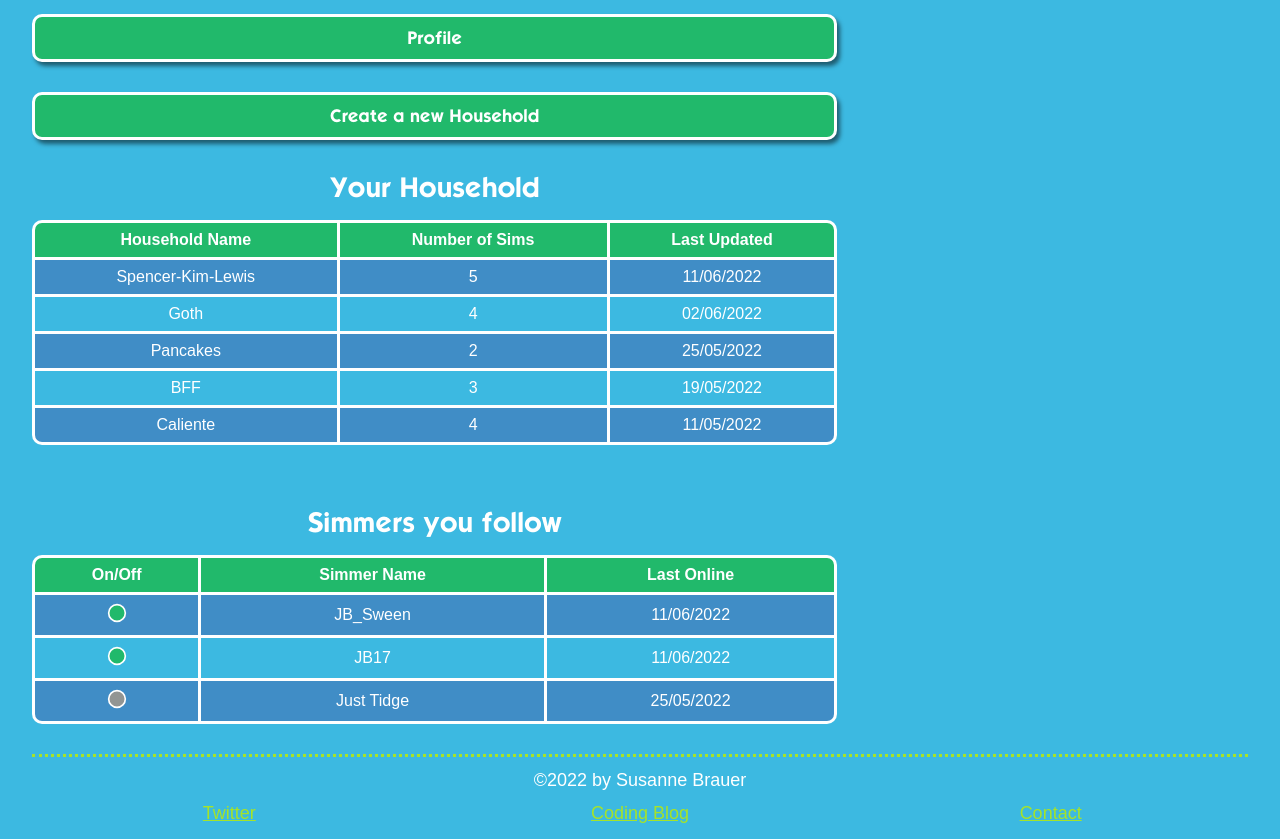
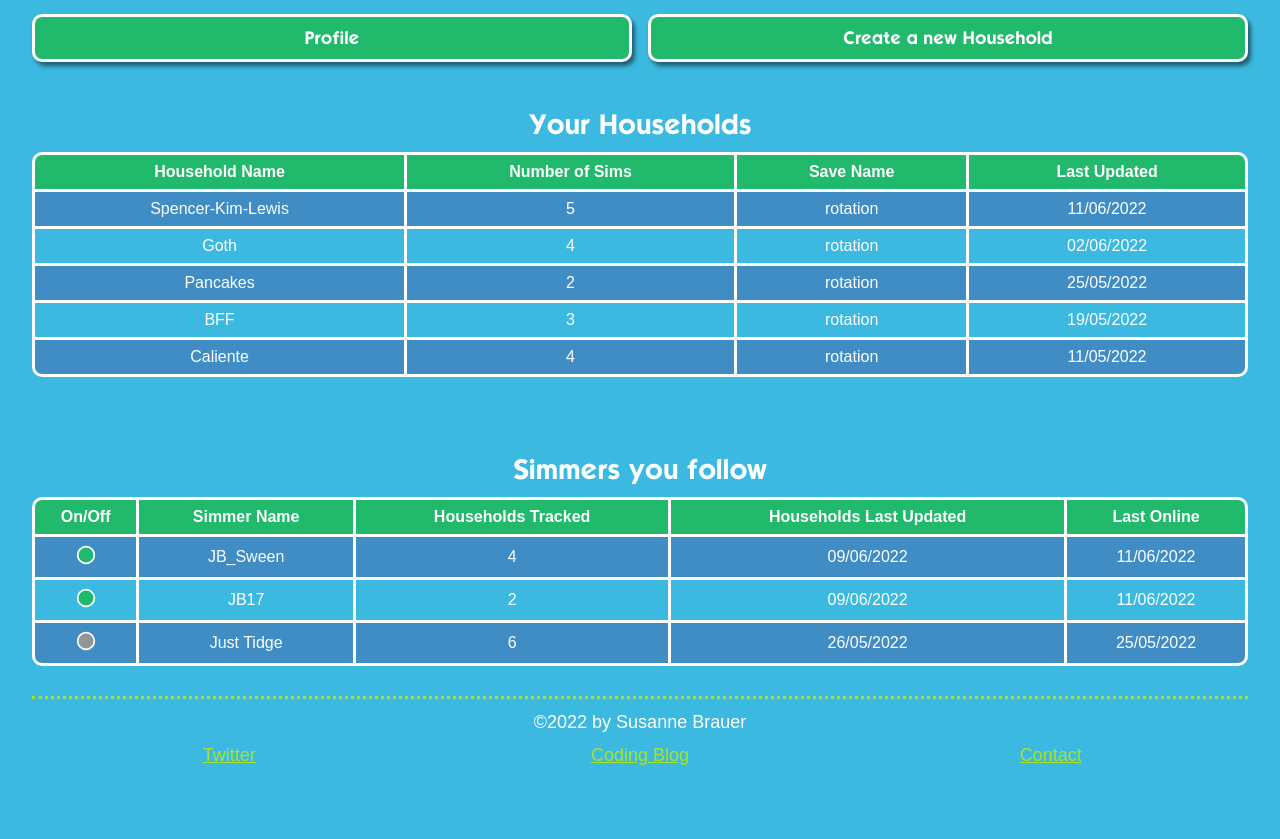
Before and after one commit to SusanneBrauer/simstracker, a plain HTML site: page dash.html in a window 1280 px wide. Shown: the part 213-1052 px from the top of the page. After the commit the page ends 994 px from the top, so only its background shows below. Drawn offline with Linux system fonts and the light colour scheme.

Commit message:
added sections to dashboard. medium and large design written but large deign needs some refinement in alignment

```diff
--- a/dash.html
+++ b/dash.html
@@ -18,7 +18,7 @@
           </div>
           <img src="images/banner.png" id="header-banner" />
           <a href="#" id="login-mobile-button"><img src="images/Icons/user-x.svg" alt=""></a>
-          <a href="#" id="login-button" class="button">Login</a>
+          <a href="#" id="login-button" class="button">Log Out</a>
         </header>
 
         <main>
@@ -27,63 +27,81 @@
           <a href="#" class="button" id="profile-button">Profile</a>
           <a href="#" class="button" id="new-household-button">Create a new Household</a>
 
-          <h2>Your Household</h2>
-          <table id="household-table">
+          <section id="household-table">
+            <h2>Your Households</h2>
+            <table>
               <tr>
                 <th>Household Name</th>
                 <th>Number of Sims</th>
+                <th class="no-mobile-column">Save Name</th>
                 <th>Last Updated</th>
               </tr>
               <tr>
                 <td>Spencer-Kim-Lewis</td>
                 <td>5</td>
+                <td class="no-mobile-column">rotation</td>
                 <td>11/06/2022</td>
               </tr>
               <tr>
                 <td>Goth</td>
                 <td>4</td>
+                <td class="no-mobile-column">rotation</td>
                 <td>02/06/2022</td>
               </tr>
               <tr>
                 <td>Pancakes</td>
                 <td>2</td>
+                <td class="no-mobile-column">rotation</td>
                 <td>25/05/2022</td>
               </tr>
               <tr>
                 <td>BFF</td>
                 <td>3</td>
+                <td class="no-mobile-column">rotation</td>
                 <td>19/05/2022</td>
               </tr>
               <tr>
                 <td>Caliente</td>
                 <td>4</td>
+                <td class="no-mobile-column">rotation</td>
                 <td>11/05/2022</td>
               </tr>
             </table>
+          </section>
 
+          <section id="simmer-table">
             <h2>Simmers you follow</h2>
-          <table id="simmer-table">
+            <table>
               <tr>
                 <th>On/Off</th>
                 <th>Simmer Name</th>
+                <th class="no-mobile-column">Households Tracked</th>
+                <th class="no-mobile-column">Households Last Updated</th>
                 <th>Last Online</th>
                 <tr>
                   <td><img src="images/Icons/circle-on.svg" alt=""></td>
                   <td>JB_Sween</td>
+                  <td class="no-mobile-column">4</td>
+                  <td class="no-mobile-column">09/06/2022</td>
                   <td>11/06/2022</td>
                 </tr>
                 <tr>
                   <td><img src="images/Icons/circle-on.svg" alt=""></td>
                   <td>JB17</td>
+                  <td class="no-mobile-column">2</td>
+                  <td class="no-mobile-column">09/06/2022</td>
                   <td>11/06/2022</td>
                 </tr>
                 <tr>
                   <td><img src="images/Icons/circle-off.svg" alt=""></td>
                   <td>Just Tidge</td>
+                  <td class="no-mobile-column">6</td>
+                  <td class="no-mobile-column">26/05/2022</td>
                   <td>25/05/2022</td>
                 </tr>
               </tr>
             </table>
+          </section>
         </main>
         <footer>
           <p>&copy;2022 by Susanne Brauer</p>
--- a/styles.css
+++ b/styles.css
@@ -98,6 +98,10 @@ table tr:last-child td:first-child {
 
 table tr:last-child td:last-child {
   border-bottom-right-radius: 10px;
+}
+
+.no-mobile-column {
+  display: none;
 }
 
 .button {
@@ -284,6 +288,12 @@ main p {
   margin-bottom: 30px;
 }
 
+#household-table table,
+#simmer-table table {
+  width: 100%;
+  margin-top: 10px;
+}
+
 footer {
   border-top: 3px dotted #a6e329;
   padding-bottom: 15px;
@@ -326,7 +336,8 @@ footer a{
     column-gap: 16px;
   }
 
-  h1 {
+  h1,
+  h2 {
     grid-column-start: 1;
     grid-column-end: 7;
   }
@@ -400,6 +411,26 @@ footer a{
   .login-form .button {
     grid-column-start: 2;
     grid-column-end: 4;
+  }
+
+  #new-household-button {
+    grid-column-start: 4;
+    grid-column-end: 7;
+  }
+
+  #profile-button {
+    grid-column-start: 1;
+    grid-column-end: 4;
+  }
+
+  #household-table,
+  #simmer-table {
+    grid-column-start: 1;
+    grid-column-end: 7;
+  }
+
+  .no-mobile-column {
+    display: table-cell;
   }
 
   footer {
@@ -487,6 +518,18 @@ footer a{
     grid-column-end: 11;
   }
 
+  #household-table {
+    grid-column: 2 / 8;
+    grid-row: 2 / 5;
+  }
+
+  #profile-button,
+  #new-household-button,
+  #simmer-table {
+    grid-column-start: 8;
+    grid-column-end: 14;
+  }
+
   footer {
     grid-column-start: 1;
     grid-column-end: 15;
```
Lines whose indentation alone changed are shown as unchanged.
